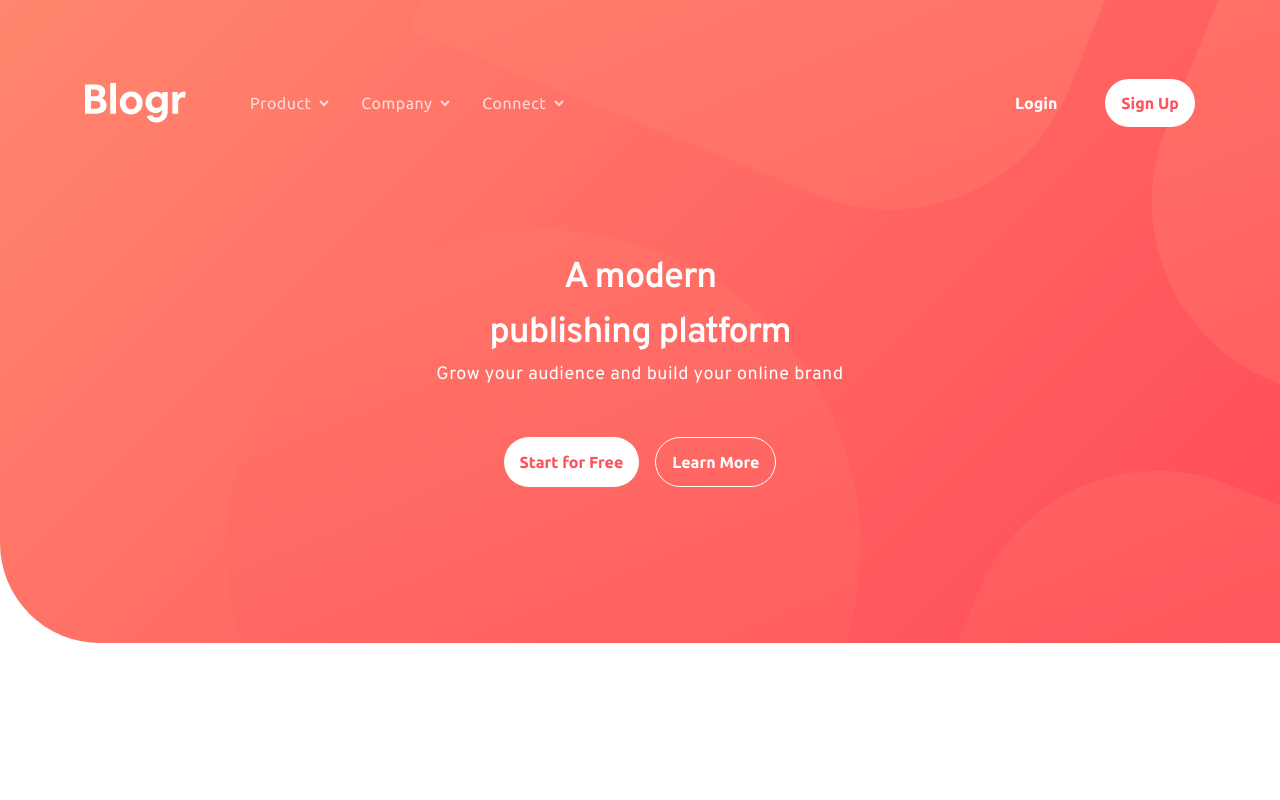
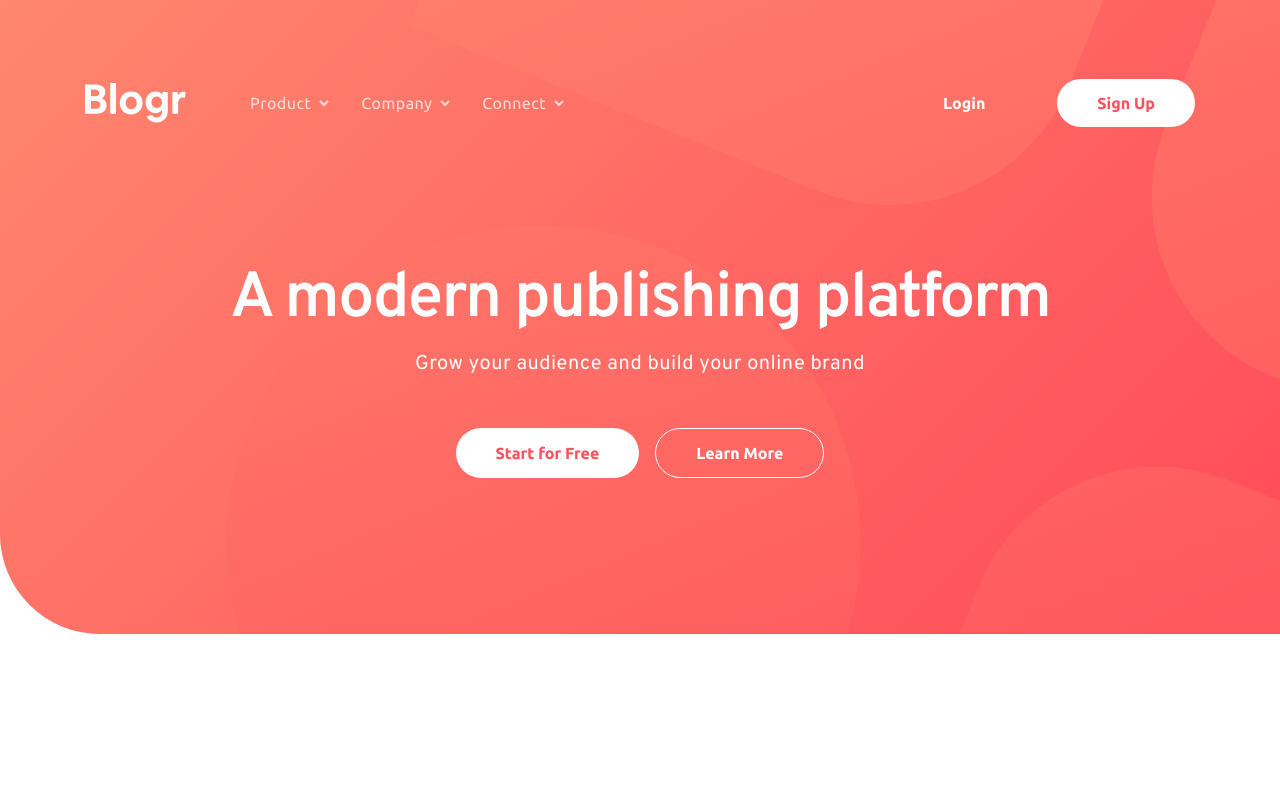
Before and after one commit to edwardnguyen225/frontendmentor-blogr, a Vue app: page / in a window 1280 px wide. Shown: the top 800 px of the page. Built offline with nearby package versions, Linux system fonts and the light colour scheme.

Commit message:
chore: Update TheHeader.vue component layout and styles

```diff
--- a/src/components/TheHeader.vue
+++ b/src/components/TheHeader.vue
@@ -71,7 +71,6 @@ onUnmounted(() => {
               <div
                 role="button"
                 @click="setActiveItem(item.item)"
-                @mouseenter="setActiveItem(item.item)"
                 :class="{ active: activeItem === item.item }"
               >
                 {{ item.item }}
@@ -142,7 +141,7 @@ onUnmounted(() => {
     <div class="header-content">
       <div class="content">
         <h1>
-          A modern<br />
+          A modern<br v-show="isMobile" />
           publishing platform
         </h1>
         <p>Grow your audience and build your online brand</p>
@@ -259,9 +258,8 @@ button {
 
 .btn-ghost-white:hover,
 .btn-outline:hover {
-  background: rgba(255, 255, 255, 0.75);
-  border-color: rgba(255, 255, 255, 0.75);
-  color: #ff505c;
+  background: #ffffff;
+  color: #ff7b86;
 }
 
 .btn-ghost {
@@ -379,6 +377,10 @@ button {
     background-position-y: 49%;
   }
 
+  button {
+    padding: 15px 40px;
+  }
+
   .header-container {
     max-width: 1110px;
     margin: 0 auto;
@@ -460,5 +462,16 @@ button {
     align-items: center;
     gap: 32px;
   }
+
+  .header-content .content h1 {
+    font-size: 64px;
+    line-height: 98px;
+    letter-spacing: -1.92px;
+  }
+
+  .header-content .content p {
+    font-size: 20px;
+    line-height: 31px;
+  }
 }
 </style>
```
